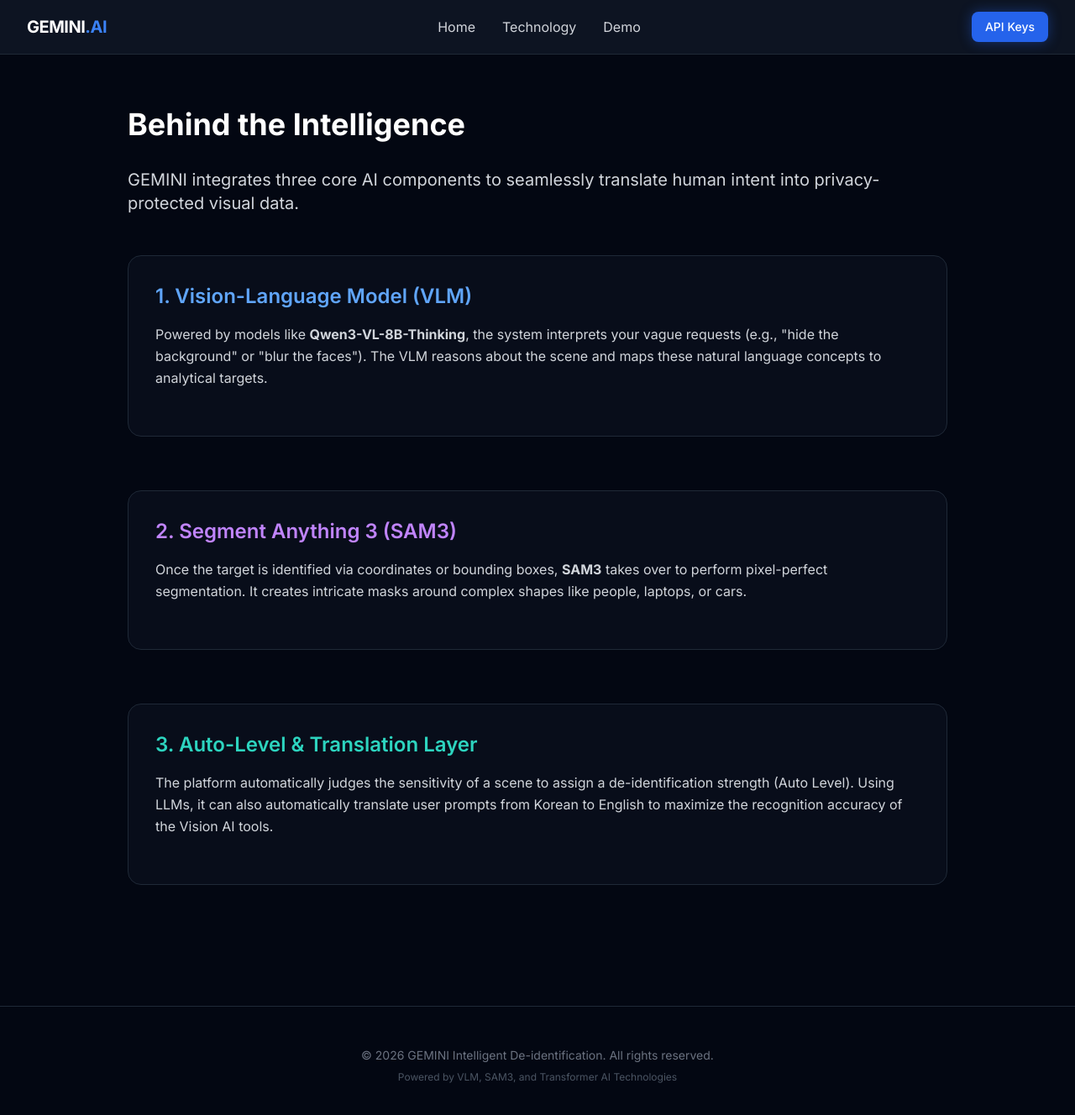
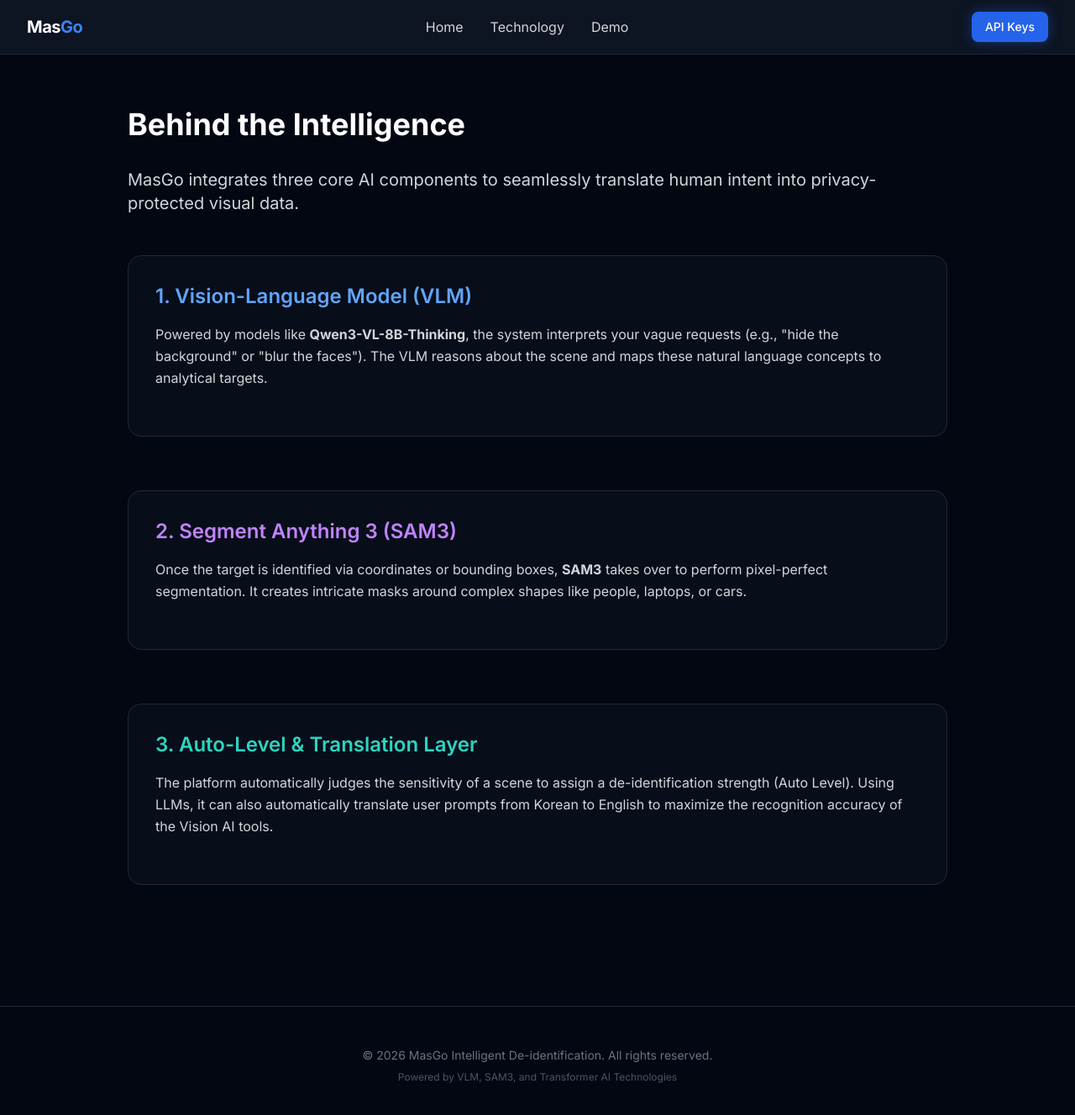
Before and after one commit to sampoo00/de_identification_front, a Next.js app: page /technology in a window 1280 px wide. Shown: the top 1328 px of the page at 84% size. Built offline with nearby package versions, Linux system fonts and the light colour scheme.

Commit message:
사이트이름을 GEMINI에서 MasGo로 변경함.

```diff
--- a/src/app/layout.tsx
+++ b/src/app/layout.tsx
@@ -7,7 +7,7 @@
 const inter = Inter({ subsets: ['latin'] });
 
 export const metadata: Metadata = {
-  title: 'GEMINI - Intelligent De-identification',
+  title: 'MasGo - Intelligent De-identification',
   description: 'AI-powered privacy protection platform using VLM & SAM3',
 };
 
--- a/src/app/technology/page.tsx
+++ b/src/app/technology/page.tsx
@@ -3,7 +3,7 @@
         <div className="max-w-5xl mx-auto px-6 py-16">
             <h1 className="text-4xl font-bold mb-8 text-white">Behind the Intelligence</h1>
             <p className="text-xl text-gray-300 mb-12">
-                GEMINI integrates three core AI components to seamlessly translate human intent into privacy-protected visual data.
+                MasGo integrates three core AI components to seamlessly translate human intent into privacy-protected visual data.
             </p>
 
             <div className="space-y-16">
--- a/src/components/layout/Footer.tsx
+++ b/src/components/layout/Footer.tsx
@@ -3,7 +3,7 @@
         <footer className="bg-gray-950 py-12 border-t border-gray-800 mt-20">
             <div className="max-w-7xl mx-auto px-4 sm:px-6 lg:px-8 flex flex-col items-center">
                 <p className="text-gray-500 text-sm">
-                    &copy; {new Date().getFullYear()} GEMINI Intelligent De-identification. All rights reserved.
+                    &copy; {new Date().getFullYear()} MasGo Intelligent De-identification. All rights reserved.
                 </p>
                 <p className="text-gray-600 text-xs mt-2">
                     Powered by VLM, SAM3, and Transformer AI Technologies
--- a/src/components/layout/Navigation.tsx
+++ b/src/components/layout/Navigation.tsx
@@ -7,7 +7,7 @@
                 <div className="flex justify-between items-center h-16">
                     <div className="flex-shrink-0 flex items-center">
                         <Link href="/" className="text-white text-xl font-bold tracking-tight">
-                            GEMINI<span className="text-blue-500">.AI</span>
+                            Mas<span className="text-blue-500">Go</span>
                         </Link>
                     </div>
                     <nav className="hidden md:flex space-x-8">
--- a/src/lib/api.ts
+++ b/src/lib/api.ts
@@ -22,7 +22,7 @@
     formData.append('target', req.target);
     formData.append('category', req.category || 'SEGMENTATION');
 
-    const apiKey = req.apiKey || 'default-gemini-key'; // 실제 서비스에서는 localStorage/상태관리에서 가져옴
+    const apiKey = req.apiKey || 'default-masgo-key'; // 실제 서비스에서는 localStorage/상태관리에서 가져옴
 
     try {
         const res = await fetch(`${API_BASE_URL}/deidentify/`, {
```
